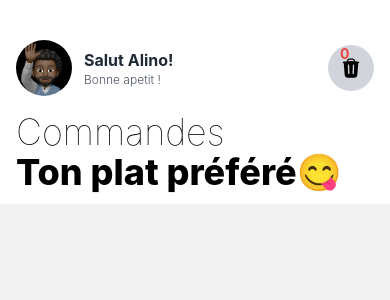
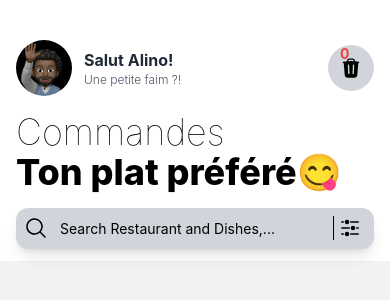
Before and after one commit to rougeEloma/react-native, a React Native app: screen /Home in a window 390 px wide. Shown: the top 300 px of the page. Built offline with nearby package versions, Linux system fonts and the light colour scheme.

Commit message:
home screen - on going

```diff
--- a/screens/HomeScreen.js
+++ b/screens/HomeScreen.js
@@ -37,7 +37,7 @@ export default function HomeScreen() {
                 Salut Alino!
               </Text>
               <Text className="font-light text-xs text-gray-600">
-                Bonne apetit !
+                Une petite faim ?!
               </Text>
             </View>
             <TouchableOpacity
@@ -55,6 +55,21 @@ export default function HomeScreen() {
               Ton plat préféré😋
             </Text>
           </View>
+          {/* search Phrase */}
+          <View className=" m-1 mx-4 p-3 bg-gray-300 rounded-xl mb-3 shadow-lg">
+            <TouchableOpacity className=" absolute top-2 left-2">
+              <MagnifyingGlassIcon size={24} color="black" />
+            </TouchableOpacity>
+            <TextInput
+              placeholder="Search Restaurant and Dishes,..."
+              placeholderTextColor="black"
+              keyboardType="default"
+              className=" placeholder:px-8"
+            />
+            <TouchableOpacity className="absolute top-2 right-2 border-l px-1">
+              <AdjustmentsHorizontalIcon size={24} color="black" />
+            </TouchableOpacity>
+          </View>
         </View>
       </SafeAreaView>
     </>
```
